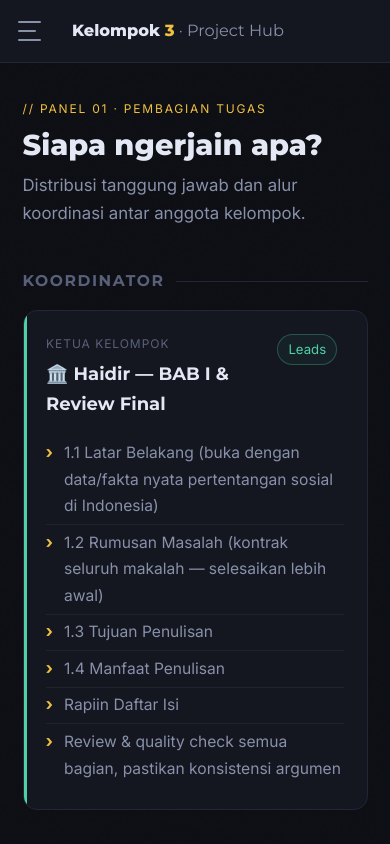
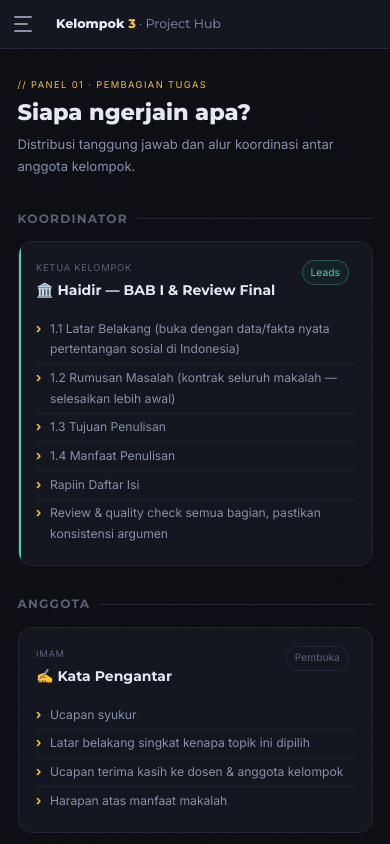
Before and after one commit to Deearss/kelompok3-sosbud, a Next.js app: page / in a window 390 px wide. Built offline with nearby package versions, Linux system fonts and the light colour scheme.

Commit message:
style: implement responsive global base font size based on viewport width (14px/16px/18px)

```diff
--- a/src/app/globals.css
+++ b/src/app/globals.css
@@ -30,7 +30,21 @@
 }
 
 :root {
-  --base: 18px;
+  --base: 14px; /* Default for mobile/small screens */
+}
+
+/* Tablet (md: 768px) */
+@media (min-width: 768px) {
+  :root {
+    --base: 16px;
+  }
+}
+
+/* Desktop (lg: 1024px) */
+@media (min-width: 1024px) {
+  :root {
+    --base: 18px; /* Original base size */
+  }
 }
 
 html {
```
